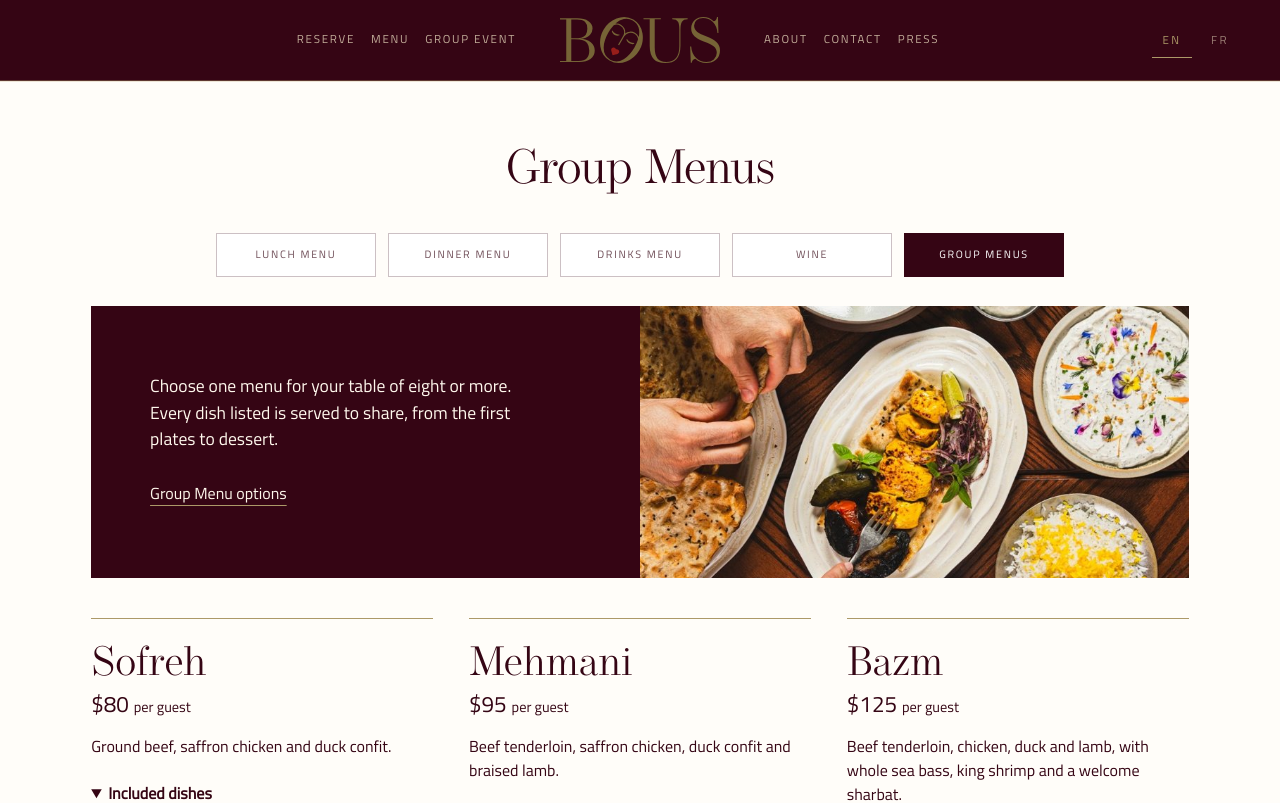
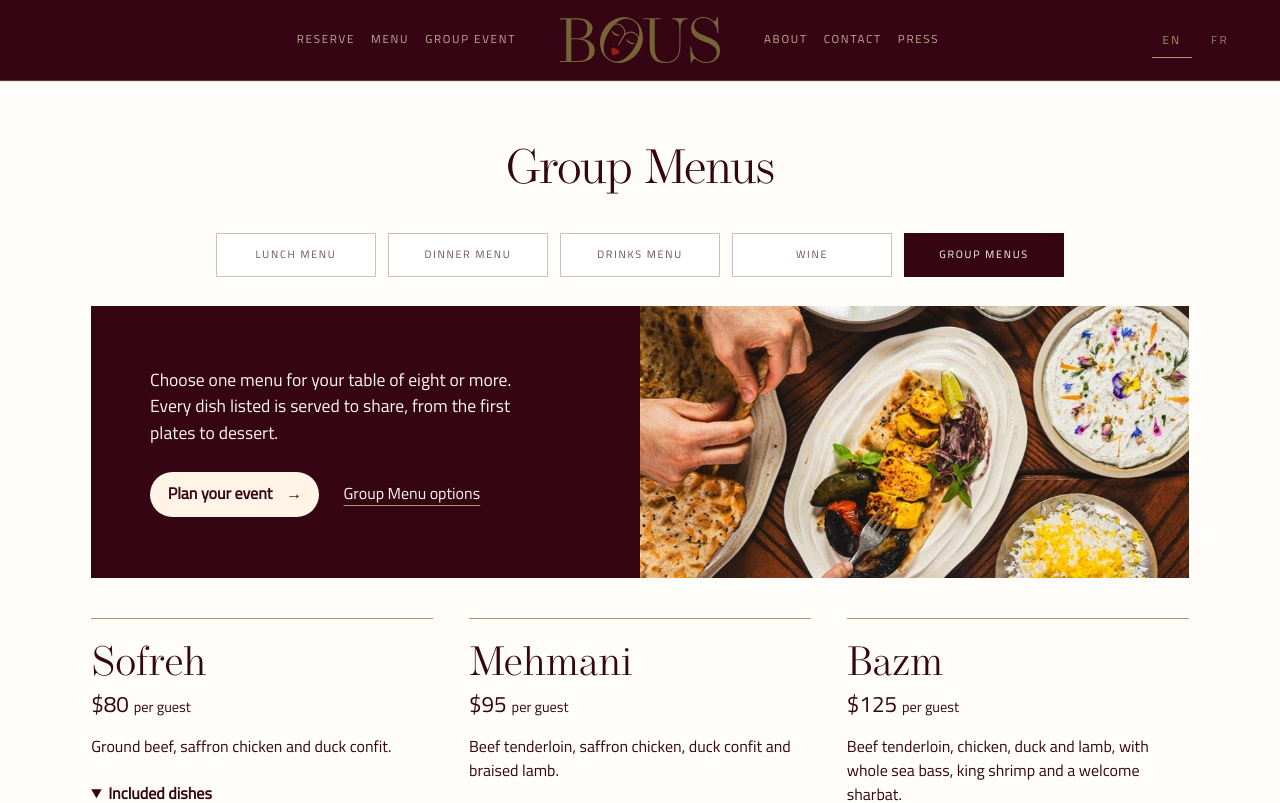
Before and after one commit to BOUS-Persian-Cuisine/website, a Next.js app: page /group-menu in a window 1280 px wide. Shown: the top 803 px of the page. Built offline with nearby package versions, Linux system fonts and the light colour scheme.

Commit message:
Link directly to the event planner from the group menu

```diff
--- a/src/pages/group-menu.tsx
+++ b/src/pages/group-menu.tsx
@@ -22,6 +22,10 @@ export default function GroupMenu() {
             <div className={styles.heroCopy}>
               <p>{t("Choose one menu for your table of eight or more. Every dish listed is served to share, from the first plates to dessert.", "Choisissez un menu pour votre table de huit personnes ou plus. Tous les plats indiqués sont servis à partager, des entrées au dessert.")}</p>
               <div className={styles.links}>
+                <Link className={styles.plannerLink} href="/group-event/#request">
+                  {t("Plan your event", "Organiser votre événement")}
+                  <span aria-hidden="true">→</span>
+                </Link>
                 <a href={fr ? "/Options de menu de groupe.pdf" : "/Group Menu options.pdf"} download>
                   {t("Group Menu options", "Options de menu de groupe")}
                 </a>
--- a/src/styles/group-menu.module.css
+++ b/src/styles/group-menu.module.css
@@ -8,6 +8,9 @@
 .links { display: flex; align-items: center; flex-wrap: wrap; gap: .75rem 1.5rem; }
 .links a { padding-block: .25rem; text-decoration: underline; text-underline-offset: .4em; text-decoration-color: var(--bous-gold); }
 .links a:hover { text-decoration-color: currentColor; }
+.links a.plannerLink { display: inline-flex; align-items: center; justify-content: center; gap: .85rem; min-height: 2.8rem; padding: .5rem 1.1rem; border-radius: 2rem; background: #fff4e6; color: var(--bous-burgundy); font-weight: 600; text-decoration: none; }
+.links a.plannerLink:hover { background: #dec8ad; }
+.plannerLink:focus-visible { outline: 2px solid #fff4e6; outline-offset: 4px; }
 .tiers { display: grid; grid-template-columns: repeat(3,minmax(0,1fr)); gap: clamp(1rem, 2.8vw, 2.5rem); margin-top: 2.5rem; align-items: start; }
 .tiers article { border-top: 1px solid var(--bous-gold); padding-top: 1.25rem; }
 .tiers h2 { font-size: 2.55rem; }
```
